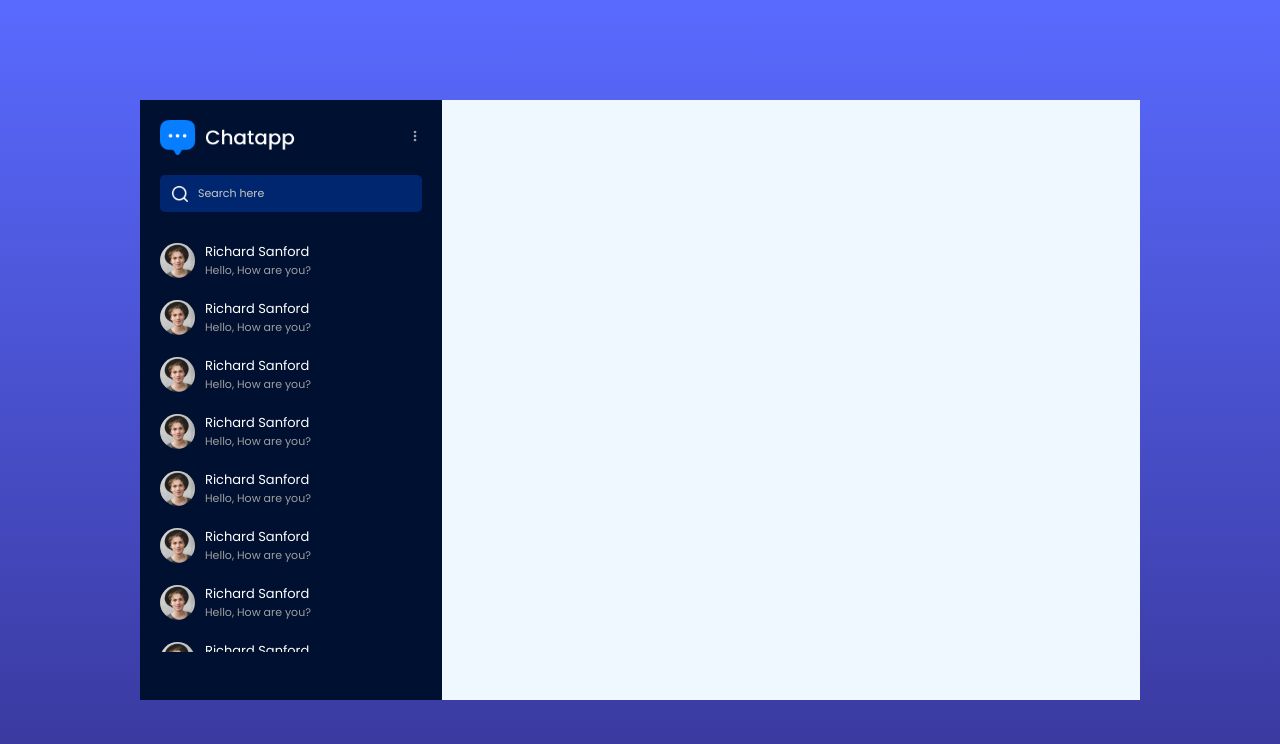
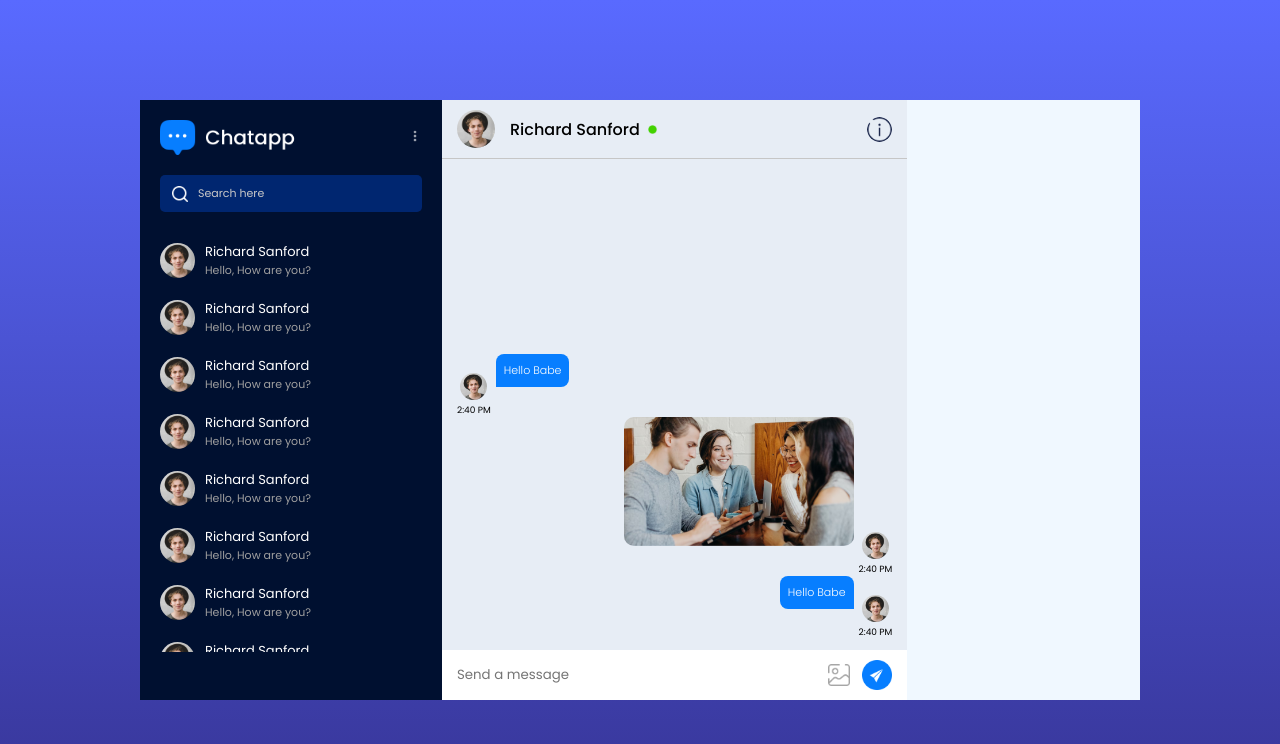
Before and after one commit to mdsabbirkhan1371/Chatting-App, a React (Vite) app: page /chat in a window 1280 px wide. Shown: the top 744 px of the page. Built offline with nearby package versions, Linux system fonts and the light colour scheme.

Commit message:
chat-box updated

```diff
--- a/src/Components/ChatBox/ChatBox.css
+++ b/src/Components/ChatBox/ChatBox.css
@@ -0,0 +1,113 @@
+.chat-box {
+  height: 75vh;
+  position: relative;
+  background-color: rgba(110, 84, 110, 0.067);
+}
+
+.chat-user {
+  padding: 10px 15px;
+  display: flex;
+  align-items: center;
+  gap: 10px;
+  border-bottom: 1px solid #c6c6c6;
+}
+
+.chat-user img {
+  width: 25px;
+  border-radius: 50%;
+}
+.chat-user img:first-child {
+  width: 38px;
+  aspect-ratio: 1/1;
+}
+.chat-user p {
+  flex: 1;
+  font-weight: 500;
+  display: flex;
+  align-items: center;
+  gap: 5px;
+  padding: 5px;
+}
+.chat-input {
+  display: flex;
+  align-items: center;
+  gap: 12px;
+  padding: 10px 15px;
+  background: white;
+  position: absolute;
+  bottom: 0;
+  left: 0;
+  right: 0;
+}
+
+.chat-input img {
+  width: 30px;
+  cursor: pointer;
+}
+.chat-input label {
+  display: flex;
+}
+.chat-input label img {
+  width: 22px;
+}
+
+.chat-input input {
+  flex: 1;
+  border: none;
+  outline: none;
+}
+
+.chat-msg {
+  height: calc(100% - 70px);
+  padding-bottom: 50px;
+  overflow-y: scroll;
+  display: flex;
+  flex-direction: column-reverse;
+}
+
+.sender-msg div img,
+.receiver-msg div img {
+  width: 27px;
+  aspect-ratio: 1/1;
+  border-radius: 50px;
+}
+
+.sender-msg,
+.receiver-msg {
+  display: flex;
+  align-items: end;
+  justify-content: end;
+  gap: 5px;
+  padding: 0px 15px;
+}
+.receiver-msg {
+  flex-direction: row-reverse;
+  justify-content: start;
+}
+
+.message {
+  color: white;
+  background-color: #077eff;
+  padding: 8px;
+  max-width: 200px;
+  font-size: 11px;
+  font-weight: 300;
+  border-radius: 8px 8px 0px 8px;
+  margin-bottom: 30px;
+}
+
+.receiver-msg .message {
+  border-radius: 8px 8px 8px 0px;
+}
+
+.sender-msg div,
+.receiver-msg div {
+  text-align: center;
+  font-size: 9px;
+}
+
+.msg-img {
+  max-width: 230px;
+  margin-bottom: 30px;
+  border-radius: 10px;
+}
--- a/src/Components/ChatBox/ChatBox.jsx
+++ b/src/Components/ChatBox/ChatBox.jsx
@@ -1,7 +1,53 @@
-import React from 'react';
+import assets from '../../assets/assets';
+import './ChatBox.css';
 
 const ChatBox = () => {
-  return <div></div>;
+  return (
+    <div className="chat-box">
+      {/* top side  */}
+      <div className="chat-user">
+        <img src={assets.profile_img} alt="" />
+        <p>
+          Richard Sanford <img className="dot" src={assets.green_dot} alt="" />
+        </p>
+        <img src={assets.help_icon} className="help" alt="" />
+      </div>
+
+      {/* message side or middle side  */}
+      <div className="chat-msg">
+        <div className="sender-msg">
+          <p className="message">Hello Babe</p>
+          <div>
+            <img src={assets.profile_img} alt="" />
+            <p>2:40 PM</p>
+          </div>
+        </div>
+        <div className="sender-msg">
+          <img className="msg-img" src={assets.pic1} alt="" />
+          <div>
+            <img src={assets.profile_img} alt="" />
+            <p>2:40 PM</p>
+          </div>
+        </div>
+        <div className="receiver-msg">
+          <p className="message">Hello Babe</p>
+          <div>
+            <img src={assets.profile_img} alt="" />
+            <p>2:40 PM</p>
+          </div>
+        </div>
+      </div>
+      {/* lower side  */}
+      <div className="chat-input">
+        <input type="text" placeholder="Send a message" name="" id="" />
+        <input type="file" id="image" accept="image/jpeg,image/png" hidden />
+        <label htmlFor="image">
+          <img src={assets.gallery_icon} alt="" />
+        </label>
+        <img src={assets.send_button} alt="" />
+      </div>
+    </div>
+  );
 };
 
 export default ChatBox;
--- a/src/Components/LeftSideBar/LeftSideBar.jsx
+++ b/src/Components/LeftSideBar/LeftSideBar.jsx
@@ -1,4 +1,3 @@
-import React from 'react';
 import './LeftSideBar.css';
 import assets from '../../assets/assets';
 
--- a/src/index.css
+++ b/src/index.css
@@ -10,3 +10,7 @@
 ::-webkit-scrollbar {
   display: none;
 }
+
+img.dot {
+  width: 15px !important;
+}
```
